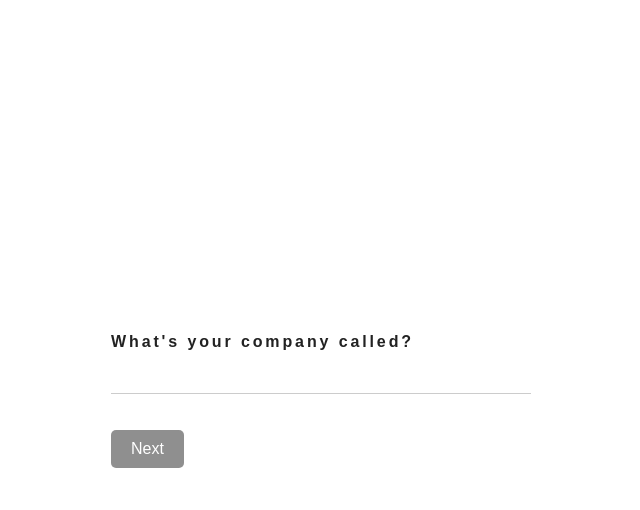
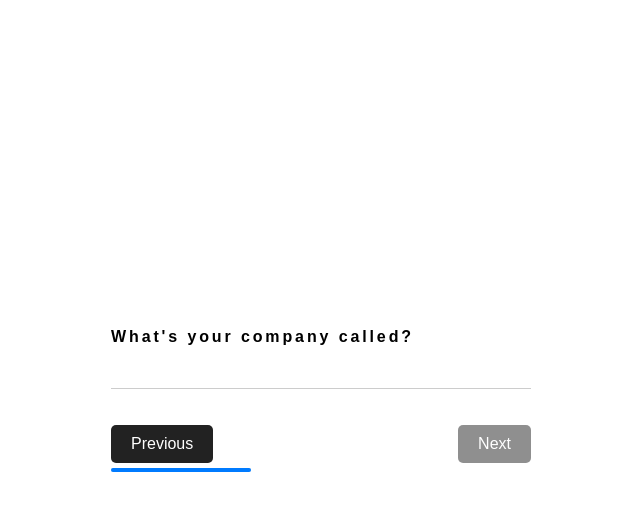
Before and after one commit to manuelogomigo/flowscriipt, a website: page multi-step-form/index.html in a window 1280 px wide. Both pictures are taken after a click on the button "Next". Shown: the whole page, without its empty margins (319-959 px from the left). Drawn offline with Linux system fonts and the light colour scheme.

Commit message:
setting the template form

```diff
--- a/multi-step-form/index.html
+++ b/multi-step-form/index.html
@@ -11,16 +11,25 @@
 <body>
     <div class="container">
         <form id="multi-step-form" ct-form-mode="multi-step">
-            <div class="step" ct-form-item="step">
-                <label for="name">What's your company called?</label>
-                <input type="text" id="name" name="name" required />
-                <br />
+            <div class="step" ct-form-card ct-form-item="step" ct-form-display="flex">
+                <h1>TESTING MULTIFORM</h1>
+
                 <div class="buttons">
                     <button type="button" class="next-button" ct-form-button="next">Next</button>
                 </div>
             </div>
 
-            <div class="step" ct-form-item="step">
+            <div class="step" ct-form-item="step" ct-form-display="flex">
+                <label for="name">What's your company called?</label>
+                <input type="text" id="name" name="name" required />
+                <br />
+                <div class="buttons">
+                    <button type="button" class="prev-button" ct-form-button="prev">Previous</button>
+                    <button type="button" class="next-button" ct-form-button="next">Next</button>
+                </div>
+            </div>
+
+            <div class="step" ct-form-item="step" ct-form-display="flex">
                 <label for="address">Address:</label>
                 <input type="text" id="address" name="address" required />
                 <br />
@@ -33,7 +42,7 @@
                 </div>
             </div>
 
-            <div class="step" ct-form-item="step">
+            <div class="step" ct-form-item="step" ct-form-display="flex">
                 <label for="credit-card">Credit Card:</label>
                 <input type="text" id="credit-card" name="credit-card" required />
                 <br />
@@ -41,11 +50,15 @@
                 <input type="text" id="expiration-date" name="expiration-date" required />
                 <br />
                 <div class="buttons">
-                    <button type="button" class="prev-button">Previous</button>
-                    <button type="submit">Submit</button>
+                    <button type="button" class="prev-button" ct-form-button="prev">Previous</button>
+                    <button type="button" class="next-button" ct-form-button="next">Next</button>
                 </div>
             </div>
         </form>
+
+        <div class="progress-bar" ct-form-progress="line">
+            <div class="progress-bar-fill"></div>
+        </div>
     </div>
 </body>
 
--- a/multi-step-form/style.css
+++ b/multi-step-form/style.css
@@ -60,7 +60,6 @@ label {
   font-style: normal;
   font-weight: 600;
   letter-spacing: 0.18rem;
-  color: #222;
 }
 
 .buttons {
@@ -81,4 +80,19 @@ button {
   font-family: "Muli", sans-serif;
   cursor: pointer;
   transition: opacity 0.5s ease-in-out;
+  margin-bottom: 5px;
 }
+
+.progress-bar {
+  width: 100%;
+  height: 4px;
+  background-color: #ddd;
+  border-radius: 10px;
+}
+
+.progress-bar-fill {
+  height: 100%;
+  background-color: #007bff;
+  border-radius: 10px;
+  transition: width 0.3s ease-in-out;
+}
```
